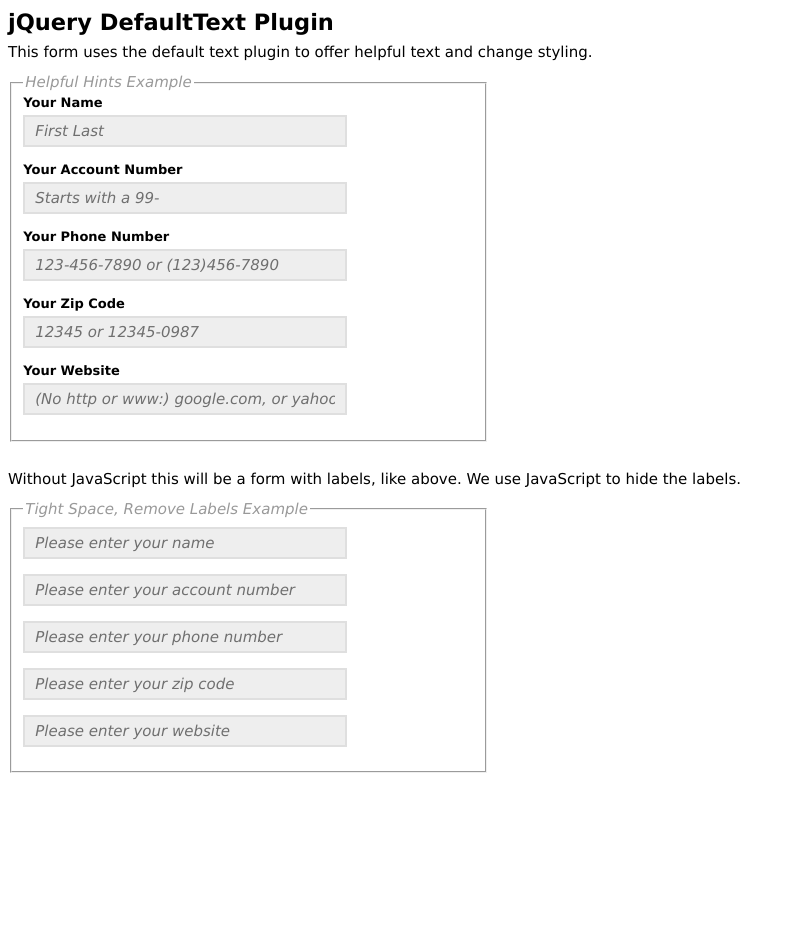
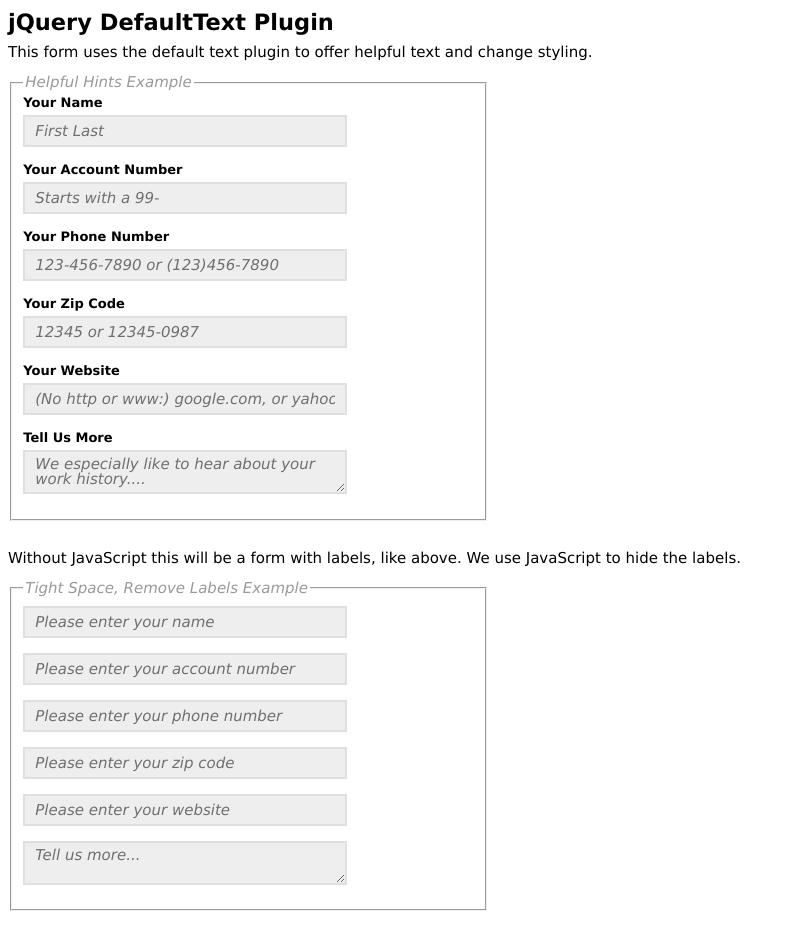
Before and after one commit to jklegseth/defaultText, a plain HTML site: page index.html in a window 1280 px wide. Shown: the whole page, without its empty margins (0-796 px from the left). Before the commit the page ends 803 px from the top, so only its background shows below. Drawn offline with nearby package versions, Linux system fonts and the light colour scheme.

Commit message:
Added textareas

```diff
--- a/index.html
+++ b/index.html
@@ -4,7 +4,7 @@
     <meta charset="utf-8">
       <title>jQuery toggleText Plugin Example</title>
       <style type="text/css">
-        body, input {
+        body, input, textarea {
           font: normal 15px/1em "Lucida Grande",Arial,sans-serif;
         }
 
@@ -17,7 +17,7 @@
           font-weight: bold;
         }
 
-        input {
+        input, textarea {
           background: none repeat scroll 0 0 #EEEEEE;
           border: 2px solid #DFDFDF;
           color: #6F6F6F;
@@ -80,6 +80,9 @@
 
         <label for="website">Your Website</label>
         <input type="text" value="" name="website" id="website" data-default-text="(No http or www:) google.com, or yahoo.com" />
+
+        <label for="more">Tell Us More</label>
+        <textarea id="more" name="more" data-default-text="We especially like to hear about your work history...."></textarea>
       </fieldset>
     </form>
 
@@ -101,6 +104,9 @@
 
         <label for="website">Your Website</label>
         <input type="text" value="" name="website" id="website" data-default-text="Please enter your website" />
+
+        <label for="more">Tell Us More</label>
+        <textarea id="more" name="more" data-default-text="Tell us more..."></textarea>
       </fieldset>
     </form>
 
```
